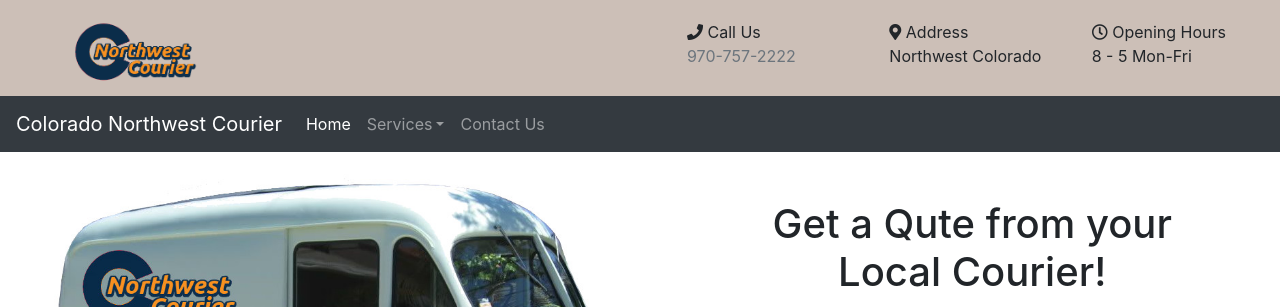
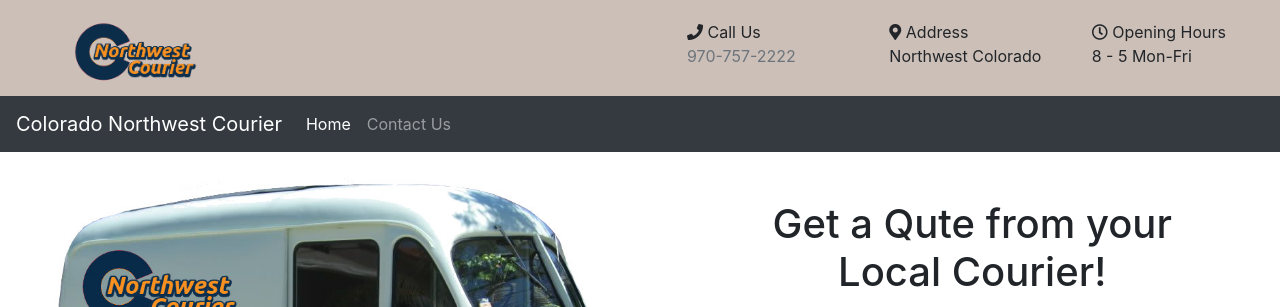
Before and after one commit to kfn8dkodemonkey/CNWCourier, a Jekyll site: the page built from index.md, in a window 1280 px wide. Shown: the top 307 px of the page. Built offline with Jekyll 4.4.1, drawn with Linux system fonts in a browser that asks for light colours.

Commit message:
update config file

```diff
--- a/_includes/navbar.html
+++ b/_includes/navbar.html
@@ -8,17 +8,17 @@
       <li class="nav-item active">
         <a class="nav-link" href="{{site.url}}">Home <span class="sr-only">(current)</span></a>
       </li>
-      <li class="nav-item dropdown">
+      <!-- <li class="nav-item dropdown">
         <a class="nav-link dropdown-toggle" data-toggle="dropdown" href="#" role="button" aria-haspopup="true" aria-expanded="false">Services</a>
         <div class="dropdown-menu">
           <a class="dropdown-item" href="{{site.url}}/Health-Care">Health Care</a>
           <a class="dropdown-item" href="{{site.url}}/Local-Services">Local Services</a>
           <a class="dropdown-item" href="{{site.url}}/Commercial-Industrial">Commercial & Industrial</a>
         </div>
-      </li>
-      <li class="nav-item">
-        <!--<a class="nav-link" href="{{site.url}}/Client-Spotlight">Client Spotlight</a>-->
-      <li>
+      </li> -->
+      <!-- <li class="nav-item">
+        <a class="nav-link" href="{{site.url}}/Client-Spotlight">Client Spotlight</a>
+      <li> -->
       <li class="nav-item">
         <a class="nav-link" href="{{site.url}}/Contact-Us">Contact Us</a>
       </li>
```
